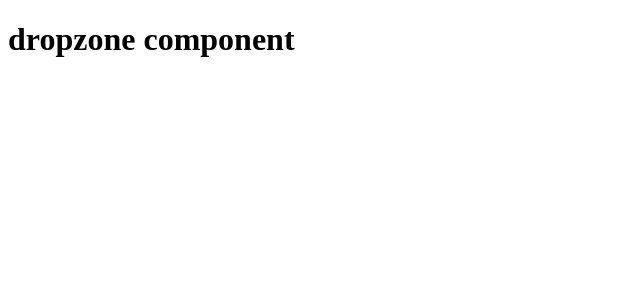
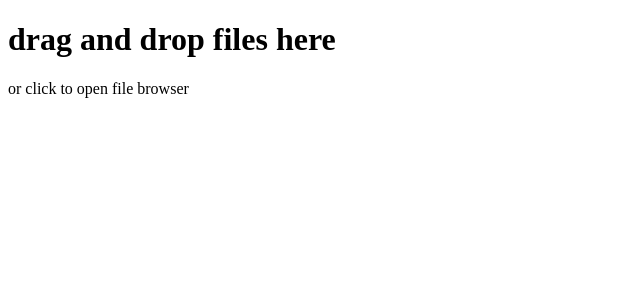
Before and after one commit to EhrenAbbott/NOLA_AI, a React (Create React App) app: page / in a window 1280 px wide. Shown: the top 300 px of the page, without its empty margins (0-640 px from the left). Built offline with nearby package versions, Linux system fonts and the light colour scheme.

Commit message:
Add dropzone input area

```diff
--- a/src/Dropzone.js
+++ b/src/Dropzone.js
@@ -8,11 +8,15 @@ const Dropzone = () => {
 
     const { getRootProps, getInputProps } = useDropzone({  onDrop });
 
+    console.log(getRootProps)
+
 
 
     return (
-        <div>
-            <h1>dropzone component</h1>
+        <div className='dropzone-area' {...getRootProps()}>
+            <h1>drag and drop files here</h1>
+            <p>or click to open file browser</p>
+            <input {...getInputProps()}/>
         </div>
     )
 }
```
